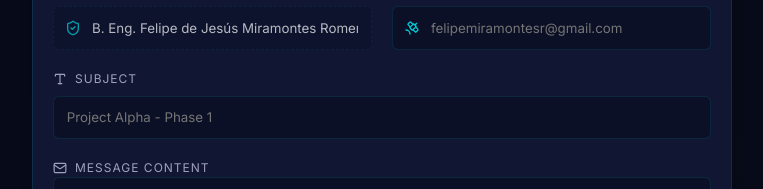
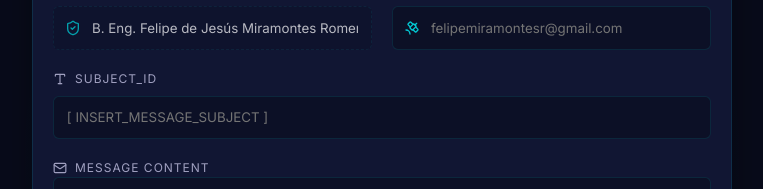
Before and after one commit to felipemiramontesr/mailer, a Vue app: page / in a window 1280 px wide. Shown: the part 222-411 px from the top of the page, without its empty margins (258-1021 px from the left). Built offline with nearby package versions, Linux system fonts and the light colour scheme.

Commit message:
feat: implement V3.2 Command Subject with directive placeholder

```diff
--- a/src/components/EmailForm.vue
+++ b/src/components/EmailForm.vue
@@ -138,8 +138,8 @@ const sendEmail = async () => {
       </div>
 
       <div class="input-group">
-        <label><Type :size="14" /> Subject</label>
-        <input v-model="form.subject" type="text" placeholder="Project Alpha - Phase 1" required />
+        <label><Type :size="14" /> SUBJECT_ID</label>
+        <input v-model="form.subject" type="text" placeholder="[ INSERT_MESSAGE_SUBJECT ]" required />
       </div>
 
       <div class="message-section">
```
